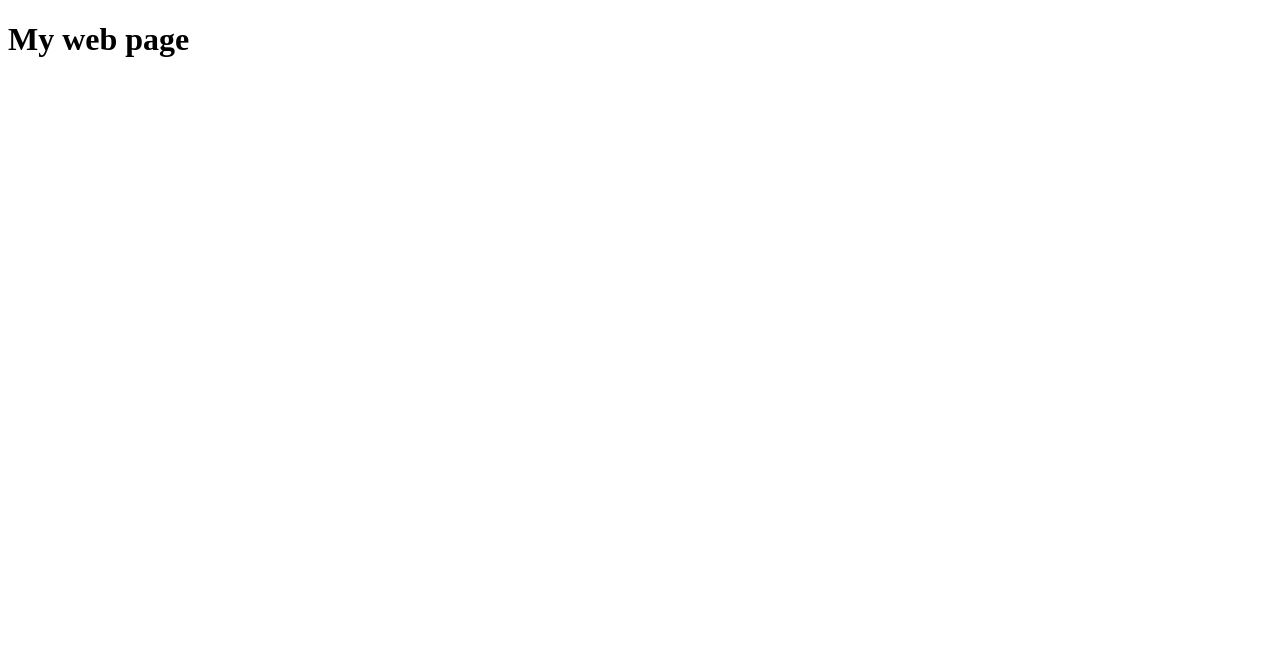
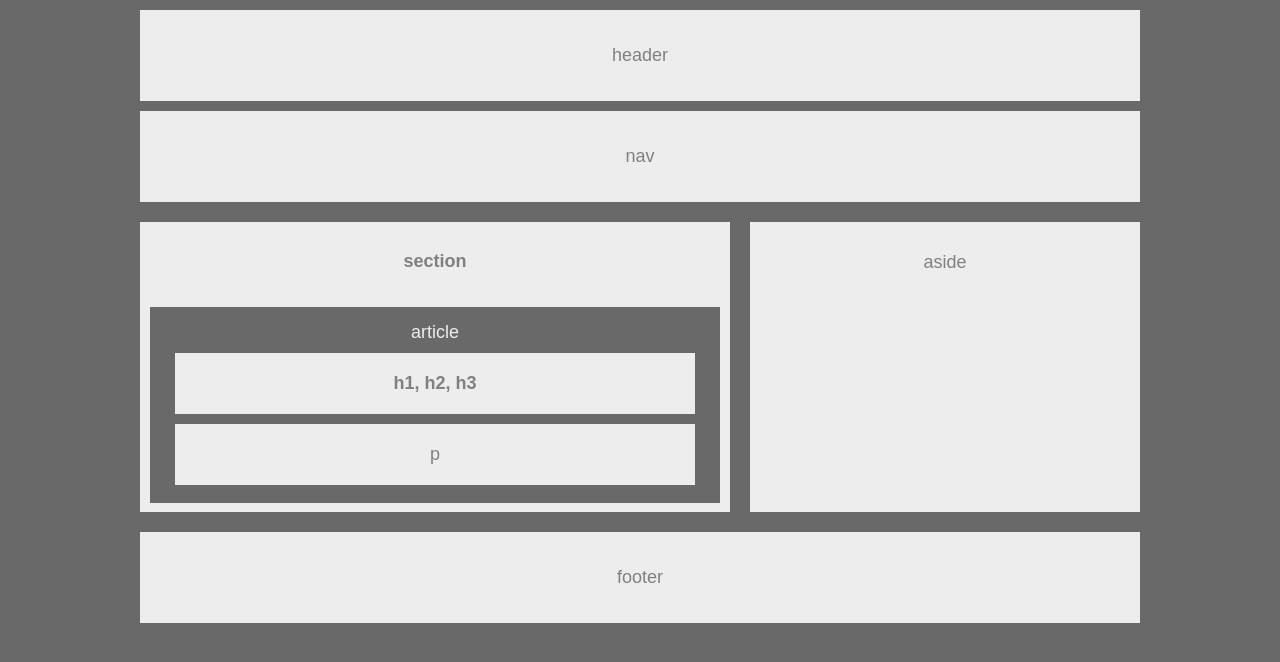
Before and after one commit to smaji08/smaji08.github.io, a plain HTML site: page index.html in a window 1280 px wide. Drawn offline with Linux system fonts and the light colour scheme.

Commit message:
just adding wireframe project to the domain to check

```diff
--- a/index.html
+++ b/index.html
@@ -1,7 +1,36 @@
-<!DOCTYPE html>
-<html>
-    <body>
-    <h1>My web page</h1>
-    </body>
+<!DOCTYPE HTML>
+<html lang="en-US">
 
-</html>
+<head>
+	<meta charset="UTF-8">
+
+	<title>Wireframe-HTML/CSS</title>
+	<link rel="stylesheet" type="text/css" href="style.css" />
+
+</head>
+<body id="container">
+    <header id="header-main">
+        header
+    </header>
+    <nav id="nav">nav</nav>
+    <div id="main-content">
+        <section id="section">
+            <h4>section</h4>
+            <article>
+                article
+                <header id="header-section">
+                        <h1>h1,</h1>
+                        <h2>h2,</h2>
+                        <h3>h3</h3>
+                </header>
+                <p>p</p>
+            </article>
+        </section>
+        <aside>
+            aside
+        </aside>
+    </div>
+    <footer id="footer">
+        footer
+    </footer>
+</body>
--- /dev/null
+++ b/style.css
@@ -0,0 +1,70 @@
+* {
+    box-sizing: border-box;
+    background: dimgrey;
+    color:gray;
+    font-size: 18px;
+    font-family: Arial, Helvetica, sans-serif;
+    text-align: center;
+}
+
+#container{
+    max-width: 1000px;
+    margin: auto;
+}
+
+#header-main, #nav {
+    background:rgba(245, 245, 245, 0.945);
+    margin:10px auto 0px;
+    padding: 35px;
+}
+
+#main-content{
+    padding: 10px 0px;
+    height: 325px;
+}
+
+#section{
+    float:left;
+    background:rgba(245, 245, 245, 0.945);
+    height: 95%;
+    width:59%;
+    margin:10px auto 20px;
+    padding: 5px 10px;
+}
+
+h1,h2,h3,h4{
+    background-color: transparent;
+}
+
+h1,h2,h3{
+    display: inline;
+}
+
+article{
+    background-color: dimgrey;
+    color:rgba(245, 245, 245, 0.945);
+    height:70%;
+    margin: 35px auto;
+    padding: 15px;
+}
+
+#header-section, p{
+    background:rgba(245, 245, 245, 0.945);
+    margin:10px ;
+    padding: 20px;
+}
+
+aside{
+    float:right;
+    background:rgba(245, 245, 245, 0.945);
+    height:95%;
+    width:39%;
+    margin:10px auto;
+    padding:30px;
+}
+
+#footer{
+    clear:both;
+    background:rgba(245, 245, 245, 0.945);
+    padding:35px;
+}
```
